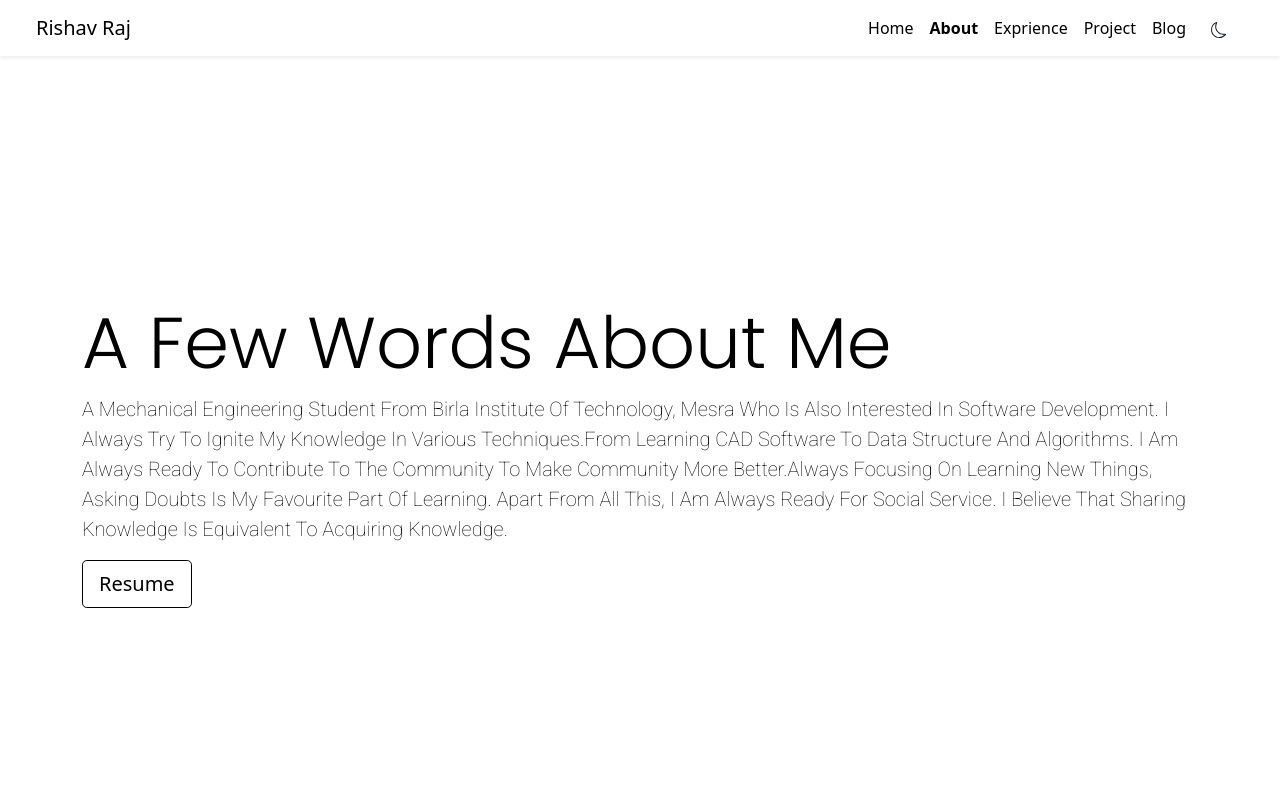
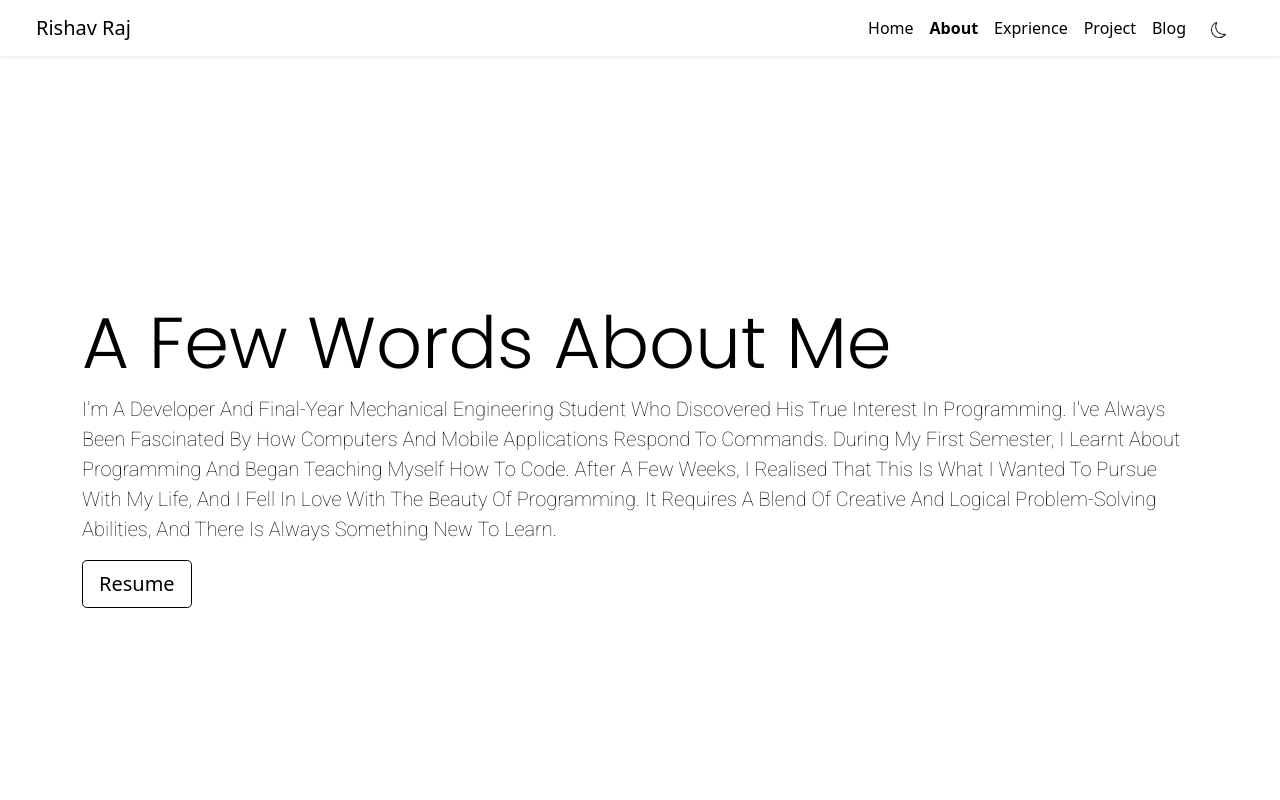
Before and after one commit to iamrishavraj1/iamrishavraj1.github.io, a React (Create React App) app: page /about in a window 1280 px wide. Shown: the top 800 px of the page. Built offline with nearby package versions, Linux system fonts and the light colour scheme.

Commit message:
Update Resume and Profile Pic

```diff
--- a/src/aboutData.js
+++ b/src/aboutData.js
@@ -2,12 +2,13 @@ const about = [
   {
     id: 1,
     Name: "Rishav Raj",
-    info: "Junior Developer | Technical Blogger | Volunteer |",
-    img: "./assets/rishav.svg",
+    info: "I'm a final-year undergraduate who discovered his true interest in programming. I have in-depth knowledge of Frontend Development and currently, I am learning Full Stack Development & Data Structures, and Algorithms. Currently, I’m seeking opportunities to join as a fresher where I can implement and enhance my skills to tackle real-life problems.",
+    img: "./assets/profilepic.svg",
+    brandLogo: "./assets/lg.svg",
     describe: "A few words about me",
     resume:
-      "https://drive.google.com/file/d/1ATY40j0F6-OwaG7G-xyDSLOQJpOzHnG3/view?usp=sharing",
-    detail: `A Mechanical Engineering student from Birla Institute of Technology, Mesra who is also interested in Software Development. I always try to ignite my knowledge in various techniques.From learning CAD software to Data Structure and Algorithms. I am always ready to contribute to the community to make community more better.Always focusing on learning new things, asking doubts is my favourite part of learning. Apart from all this, I am always ready for social service. I believe that sharing knowledge is equivalent to acquiring knowledge.`,
+      "https://drive.google.com/file/d/1pkjEFDQo4EqLGtYSDIc5jgcXqt9S-Diy/view",
+    detail: `I'm a developer and final-year mechanical engineering student who discovered his true interest in programming. I've always been fascinated by how computers and mobile applications respond to commands. During my first semester, I learnt about programming and began teaching myself how to code. After a few weeks, I realised that this is what I wanted to pursue with my life, and I fell in love with the beauty of programming. It requires a blend of creative and logical problem-solving abilities, and there is always something new to learn.`,
   },
 ];
 
--- a/src/pages/Home.js
+++ b/src/pages/Home.js
@@ -24,7 +24,7 @@ const Home = ({ title }) => {
                       src={img}
                       alt={Name}
                       width="100%"
-                      className="img-fluid my-auto pb-5 rounded-circle"
+                      className="img-fluid my-auto pb-5  rounded-circle"
                     />
                   </picture>
                 </div>
```
Also changed, not shown: public/assets/lg.svg (added), 1 other file (tests, documents, lock files or other folders).
